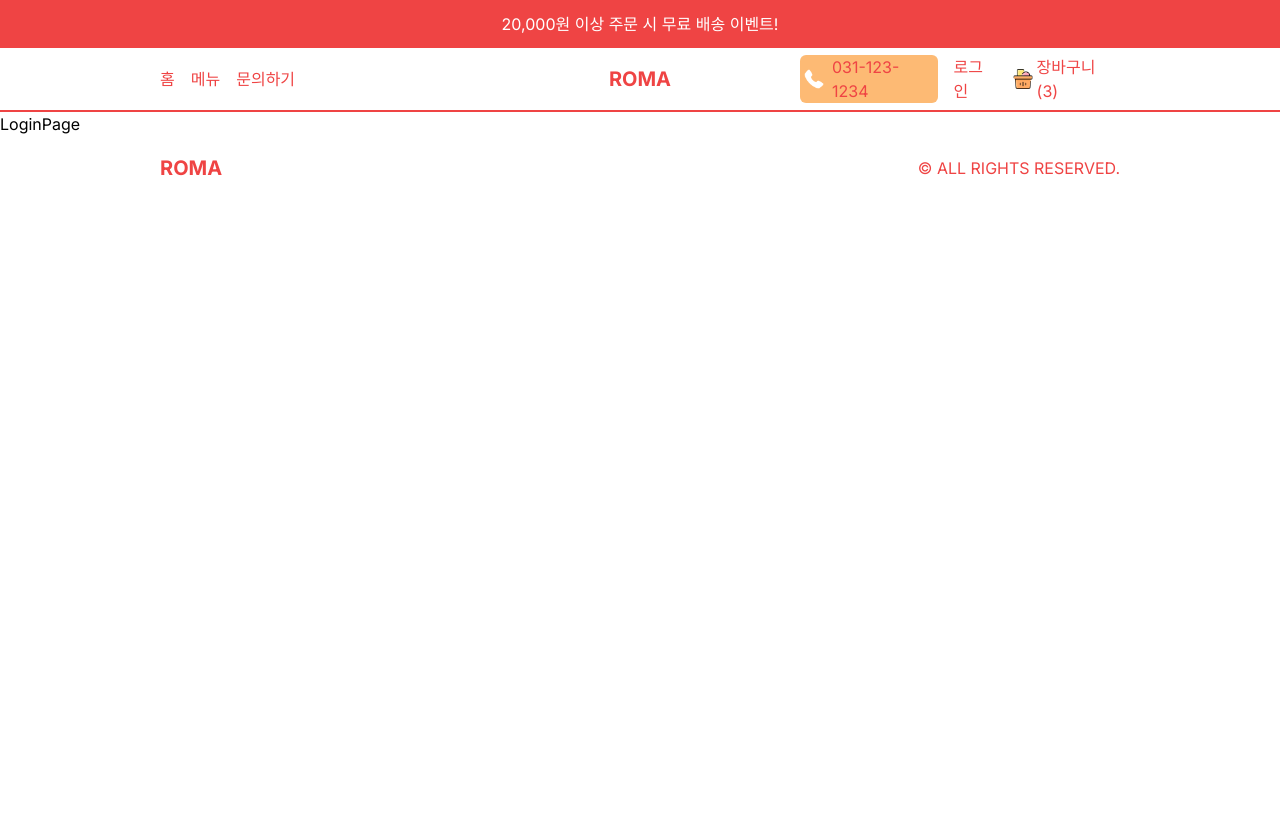
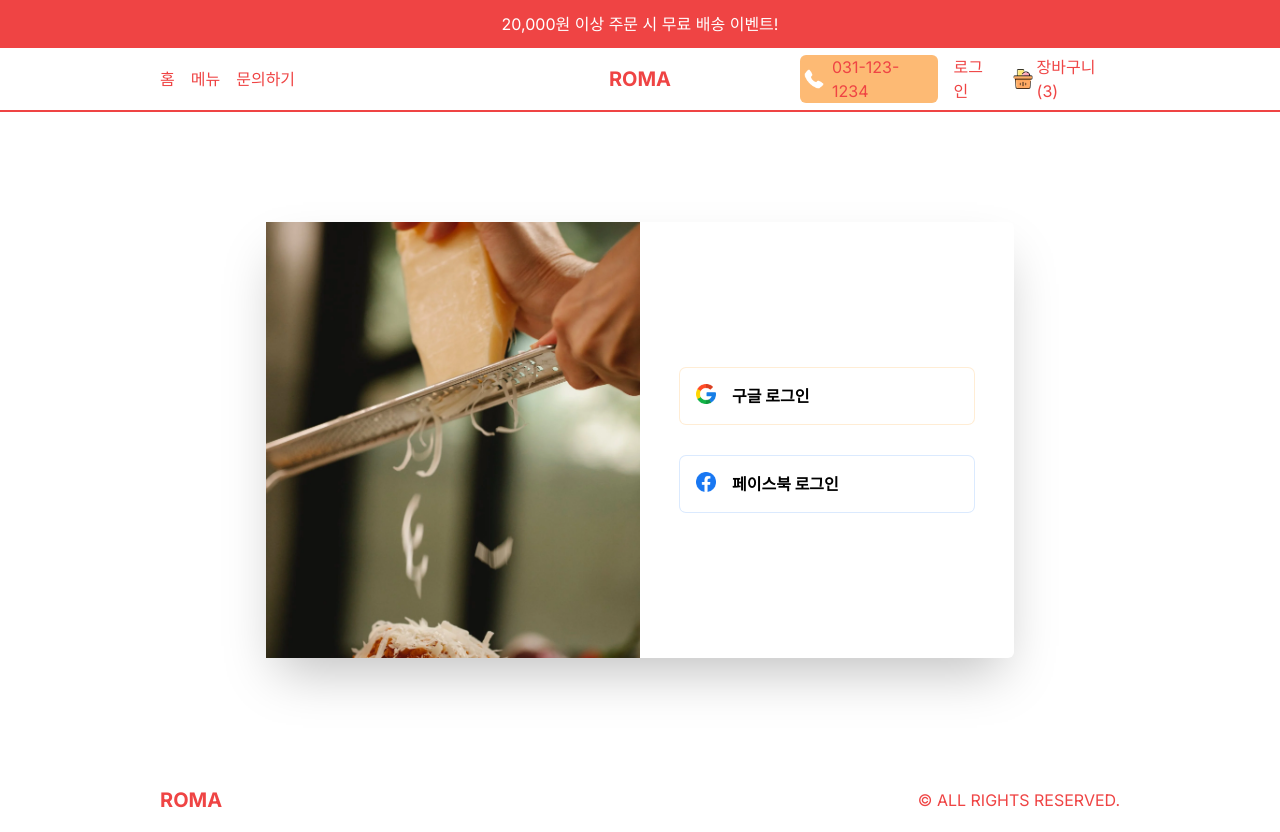
Before and after one commit to amh6281/Restaurant-App, a Next.js app: page /login in a window 1280 px wide. Before the commit the page ends 800 px from the top, so only its background shows below. Built offline with nearby package versions, Linux system fonts and the light colour scheme.

Commit message:
Login page design 2023.07.25

```diff
--- a/src/app/cart/page.tsx
+++ b/src/app/cart/page.tsx
@@ -9,7 +9,7 @@
         {/* Single Item */}
         <div className="flex items-center justify-between mb-4">
           <Image src="/temporary/p1.png" alt="" width={100} height={100} />
-          <div className="">
+          <div>
             <h1 className="text-xl font-bold">콤비네이션</h1>
             <span>Large</span>
           </div>
@@ -19,7 +19,7 @@
         {/* Single Item */}
         <div className="flex items-center justify-between mb-4">
           <Image src="/temporary/p1.png" alt="" width={100} height={100} />
-          <div className="">
+          <div>
             <h1 className="text-xl font-bold">콤비네이션</h1>
             <span>Large</span>
           </div>
@@ -29,7 +29,7 @@
         {/* Single Item */}
         <div className="flex items-center justify-between mb-4">
           <Image src="/temporary/p1.png" alt="" width={100} height={100} />
-          <div className="">
+          <div>
             <h1 className="text-xl font-bold">콤비네이션</h1>
             <span>Large</span>
           </div>
@@ -40,16 +40,16 @@
       {/* Payment Container */}
       <div className="h-1/2 p-4 bg-fuchsia-50 flex flex-col gap-4 justify-center lg:h-full lg:w-1/3 2xl:w-1/2 lg:px-20 xl:px-40 2xl:text-xl 2xl:gap-6">
         <div className="flex justify-between">
-          <span className="">주문금액</span>
-          <span className="">56,700₩</span>
+          <span>주문금액</span>
+          <span>56,700₩</span>
         </div>
         <div className="flex justify-between">
-          <span className="">배달요금</span>
+          <span>배달요금</span>
           <span className="text-green-500">0₩</span>
         </div>
         <hr className="my-2" />
         <div className="flex justify-between">
-          <span className="">총 주문금액</span>
+          <span>총 주문금액</span>
           <span className="font-bold">56,700₩</span>
         </div>
         <button className="bg-red-500 text-white p-3 rounded-md w-1/2 self-end">
--- a/src/app/login/page.tsx
+++ b/src/app/login/page.tsx
@@ -1,7 +1,42 @@
+import Image from "next/image";
+import Link from "next/link";
 import React from "react";
 
 const LoginPage = () => {
-  return <div>LoginPage</div>;
+  return (
+    <div className="p-4 h-[calc(100vh-6rem)] md:h-[calc(100vh-9rem)] flex items-center justify-center">
+      {/* Box */}
+      <div className=" h-full shadow-2xl rounded-md flex flex-col md:flex-row md:h-[70%] md:w-full lg:w-[60%] 2xl:w-1/2">
+        {/* Image Container */}
+        <div className="relative h-1/3 w-full md:h-full md:w-1/2">
+          <Image src="/loginBg.png" alt="" fill className="object-cover" />
+        </div>
+        {/* Form Container */}
+        <div className="p-10 flex flex-col gap-8 md:w-1/2 justify-center">
+          <button className="flex gap-4 p-4 ring-1 ring-orange-100 rounded-md">
+            <Image
+              src="/google.png"
+              alt=""
+              width={20}
+              height={20}
+              className="object-contain"
+            />
+            <span className="font-bold">구글 로그인</span>
+          </button>
+          <button className="flex gap-4 p-4 ring-1 ring-blue-100 rounded-md">
+            <Image
+              src="/facebook.png"
+              alt=""
+              width={20}
+              height={20}
+              className="object-contain"
+            />
+            <span className="font-bold">페이스북 로그인</span>
+          </button>
+        </div>
+      </div>
+    </div>
+  );
 };
 
 export default LoginPage;
```
